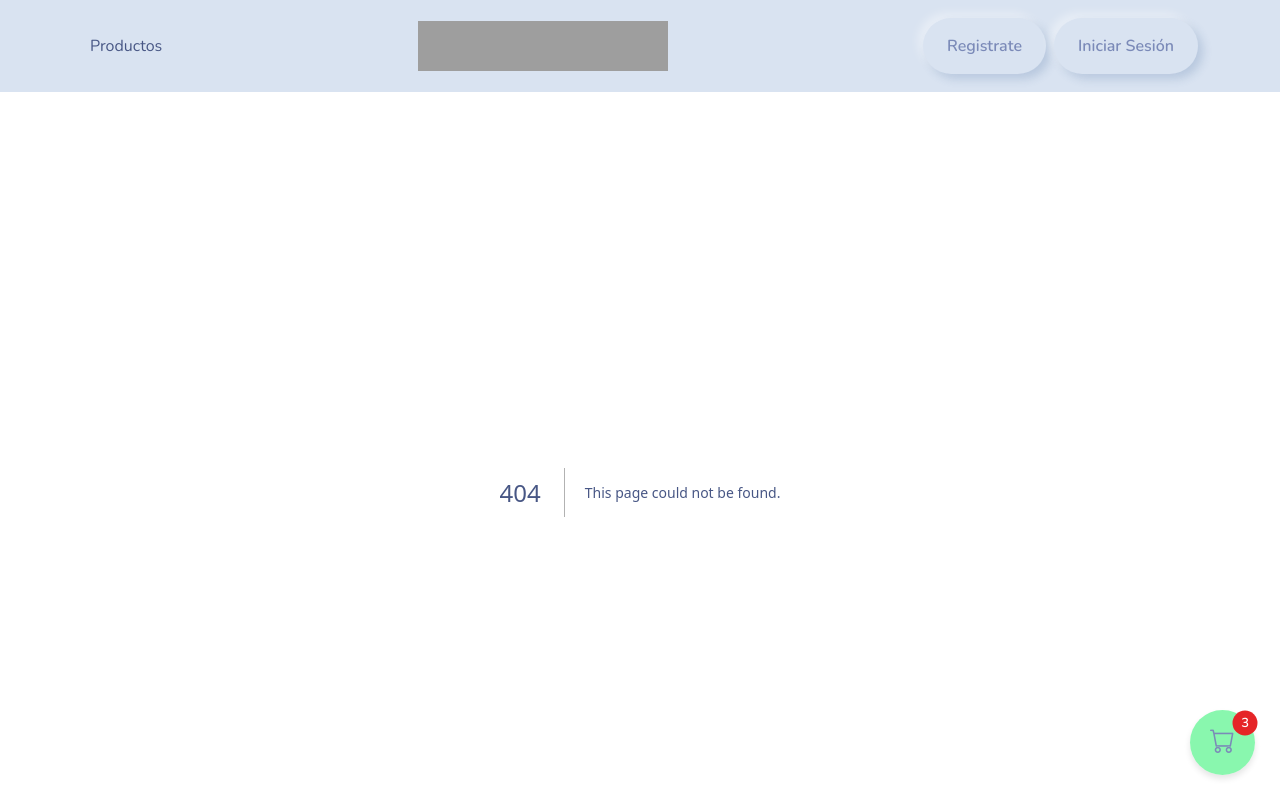
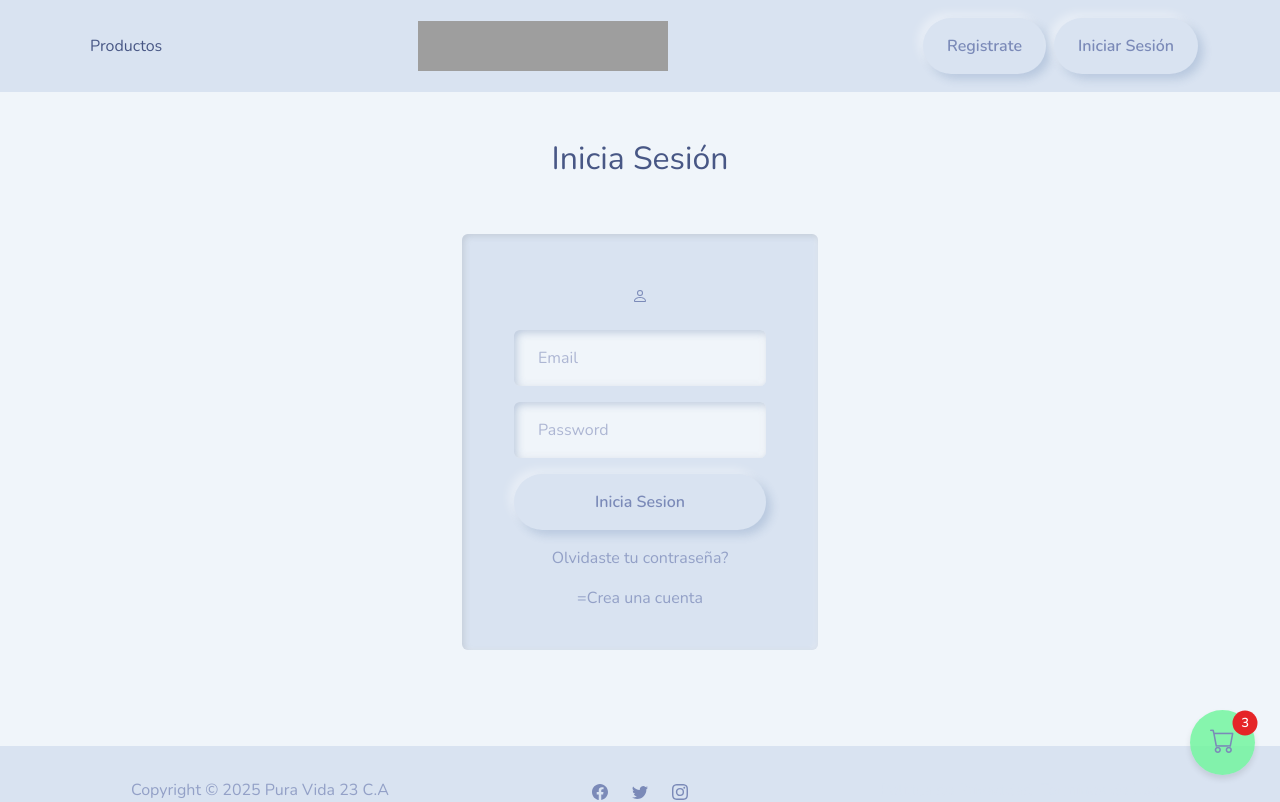
Before and after one commit to politologod/pv23, a Next.js app: page /login in a window 1280 px wide. Before the commit this address had no page. Shown: the top 802 px of the page. Built offline with nearby package versions, Linux system fonts and the light colour scheme; grey boxes are pictures that could not be loaded.

Commit message:
Implementing more layout

```diff
--- a/src/app/layout.js
+++ b/src/app/layout.js
@@ -1,4 +1,3 @@
-import { Geist, Geist_Mono } from "next/font/google";
 import "../css/bootstrap.min.css";
 import "bootstrap-icons/font/bootstrap-icons.css";
 
@@ -6,17 +5,6 @@ import Script from "next/script";
 import Footer from "@/components/footer/Footer";
 import Navbar from "@/components/navbar/Navbar";
 import FloatingCartButton from "@/components/floatingCartButton/FloatingCartButton";
-
-
-const geistSans = Geist({
-  variable: "--font-geist-sans",
-  subsets: ["latin"],
-});
-
-const geistMono = Geist_Mono({
-  variable: "--font-geist-mono",
-  subsets: ["latin"],
-});
 
 export const metadata = {
 	title: "PURAVIDA23 Tienda Online",
@@ -26,7 +14,6 @@ export const metadata = {
 export default function RootLayout({ children }) {
 	return (
 		<html lang="es">
-
 			<head>
 				<Script
 					src="https://cdn.jsdelivr.net/npm/bootstrap@5.3.3/dist/js/bootstrap.bundle.min.js"
@@ -35,14 +22,14 @@ export default function RootLayout({ children }) {
 				/>
 			</head>
 
-      <body className={`${geistSans.variable} ${geistMono.variable}`}>
+			<body>
+				<div className="bg-light">
 					<Navbar />
 					{children}
-        <FloatingCartButton cartCount={3}/>
+					<FloatingCartButton cartCount={3} />
 					<Footer />
-
+				</div>
 			</body>
-
 		</html>
 	);
 }
--- /dev/null
+++ b/src/app/login/page.jsx
@@ -0,0 +1,68 @@
+import React from "react";
+
+
+const LoginSection = () => {
+
+
+    return (
+        <section className="position-relative py-4 py-xl-5 ">
+            <div className="container">
+                <div className="row mb-5">
+                    <div className="col-md-8 col-xl-6 text-center mx-auto">
+                        <h2>Inicia Sesión</h2>
+                    </div>
+                </div>
+                <div className="row d-flex justify-content-center bg-light">
+                    <div className="col-md-6 col-xl-4">
+                        <div className="card mb-5">
+                            <div className="card-body d-flex flex-column align-items-center">
+                                <div className="bs-icon-xl bs-icon-circle bs-icon-primary bs-icon my-4">
+                                    <svg
+                                        xmlns="http://www.w3.org/2000/svg"
+                                        width="1em"
+                                        height="1em"
+                                        fill="currentColor"
+                                        viewBox="0 0 16 16"
+                                        className="bi bi-person"
+                                    >
+                                        <path d="M8 8a3 3 0 1 0 0-6 3 3 0 0 0 0 6m2-3a2 2 0 1 1-4 0 2 2 0 0 1 4 0m4 8c0 1-1 1-1 1H3s-1 0-1-1 1-4 6-4 6 3 6 4m-1-.004c-.001-.246-.154-.986-.832-1.664C11.516 10.68 10.289 10 8 10c-2.29 0-3.516.68-4.168 1.332-.678.678-.83 1.418-.832 1.664z"></path>
+                                    </svg>
+                                </div>
+                                <form className="text-center" method="post">
+                                    <div className="mb-3">
+                                        <input
+                                            className="form-control"
+                                            type="email"
+                                            name="email"
+                                            placeholder="Email"
+                                        />
+                                    </div>
+                                    <div className="mb-3">
+                                        <input
+                                            className="form-control"
+                                            type="password"
+                                            name="password"
+                                            placeholder="Password"
+                                        />
+                                    </div>
+                                    <div className="mb-3">
+                                        <button
+                                            className="btn btn-primary d-block w-100"
+                                            type="submit"
+                                        >
+                                            Inicia Sesion
+                                        </button>
+                                    </div>
+                                    <p className="text-muted">Olvidaste tu contraseña?</p>
+                                    <p className="text-muted">=Crea una cuenta</p>
+                                </form>
+                            </div>
+                        </div>
+                    </div>
+                </div>
+            </div>
+        </section>
+    );
+};
+
+export default LoginSection;
--- a/src/components/featuredProducts/FeaturedProducts.jsx
+++ b/src/components/featuredProducts/FeaturedProducts.jsx
@@ -26,7 +26,7 @@ const FeaturedProducts = () => {
                 >
                     <img
                         className="card-img-top w-100 d-block"
-                        src="https://via.placeholder.com/100"
+                        src="https://res.cloudinary.com/dzg6yhqzx/image/upload/v1728779120/images/ltr15_1728779120943.jpg"
                         alt="Card Image"
                         style={{ borderRadius: "15px 15px 0 0" }}
                     />
--- a/src/components/footer/Footer.jsx
+++ b/src/components/footer/Footer.jsx
@@ -2,9 +2,9 @@ import React from 'react';
 
 const Footer = () => {
     return (
-        <footer className="text-center py-4">
-        <div className="container">
-            <div className="row row-cols-1 row-cols-lg-3">
+        <footer className="text-center bg-body py-4">
+        <div className="container ">
+            <div className="row row-cols-1  row-cols-lg-3">
                 <div className="col">
                     <p className="text-muted my-2">Copyright&nbsp;© 2025 Pura Vida 23 C.A</p>
                 </div>
```
Lines whose indentation alone changed are shown as unchanged.
